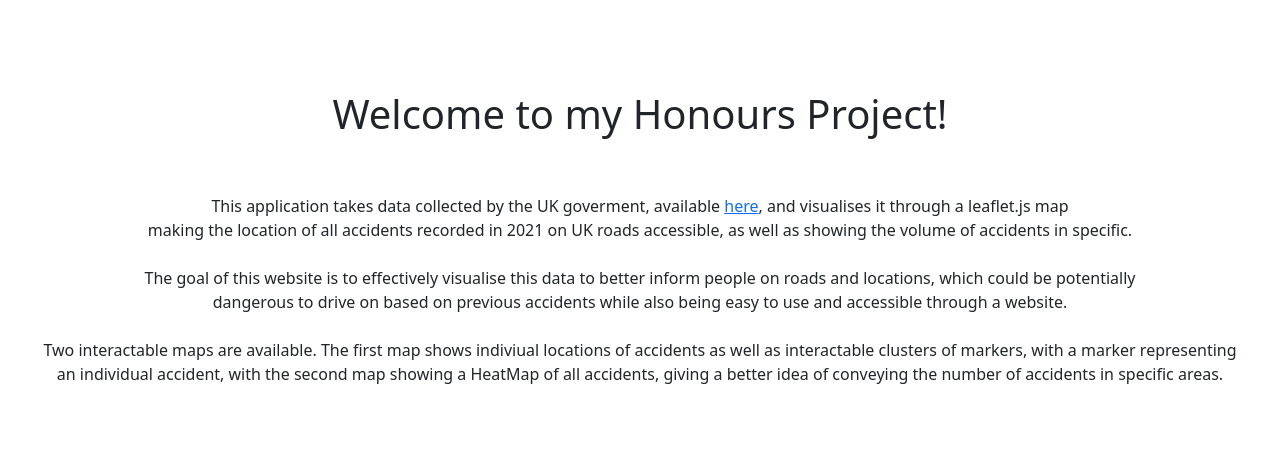
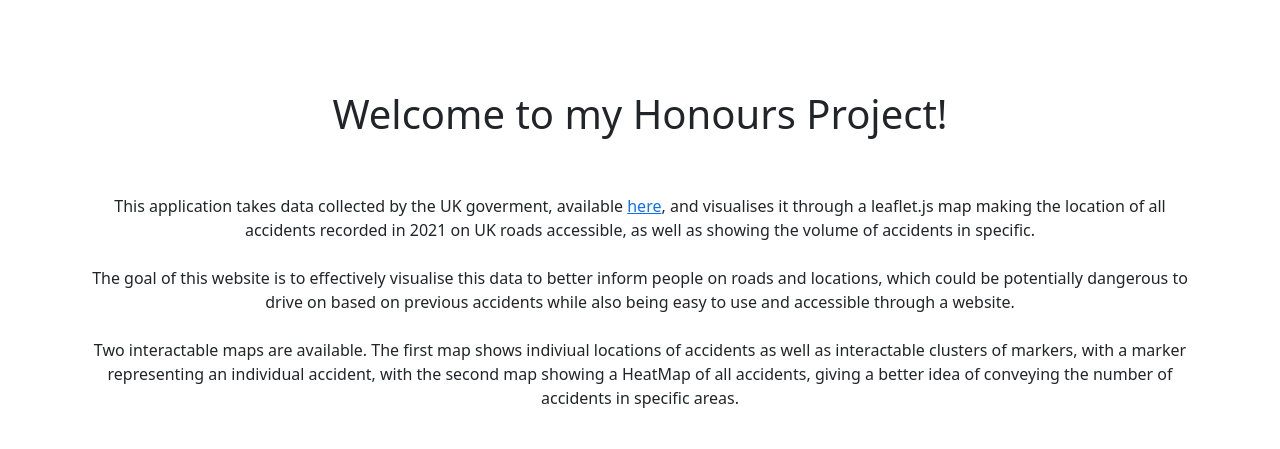
Before and after one commit to jonyward/honours, a Django app: page / in a window 1280 px wide. Shown: the part 136-585 px from the top of the page. Run offline with Django 4.2, Linux system fonts and the light colour scheme; some libraries are stand-ins or nearby versions.

Commit message:
main and about changes

```diff
--- a/crash_vis/templates/about.html
+++ b/crash_vis/templates/about.html
@@ -7,7 +7,9 @@
 {% block content %}
     <br><br><br><br><br><br><br>
     <h1 class="text-center">About the Project</h1><br><br>
+    <div class="container-md">
         <p class="text-center">
 
         </p><br>
+    </div>
 {% endblock %}
--- a/crash_vis/templates/main.html
+++ b/crash_vis/templates/main.html
@@ -7,12 +7,14 @@
 {% block content %}
     <br><br><br><br><br><br><br>
     <h1 class="text-center">Welcome to my Honours Project!</h1><br><br>
+    <div class="container-md">
         <p class="text-center">
-            This application takes data collected by the UK goverment, available <a href="https://www.data.gov.uk/dataset/cb7ae6f0-4be6-4935-9277-47e5ce24a11f/road-safety-data">here</a>, and visualises it through a leaflet.js map<br> making the location of all accidents recorded in
+            This application takes data collected by the UK goverment, available <a href="https://www.data.gov.uk/dataset/cb7ae6f0-4be6-4935-9277-47e5ce24a11f/road-safety-data">here</a>, and visualises it through a leaflet.js map making the location of all accidents recorded in
             2021 on UK roads accessible, as well as showing the volume of accidents in specific.<br><br>
-            The goal of this website is to effectively visualise this data to better inform people on roads and locations, which could be potentially <br>dangerous to drive on based on
+            The goal of this website is to effectively visualise this data to better inform people on roads and locations, which could be potentially dangerous to drive on based on
             previous accidents while also being easy to use and accessible through a website.<br><br>
-            Two interactable maps are available. The first map shows indiviual locations of accidents as well as interactable clusters of markers, with a marker representing <br>an individual accident, with the second
+            Two interactable maps are available. The first map shows indiviual locations of accidents as well as interactable clusters of markers, with a marker representing an individual accident, with the second
             map showing a HeatMap of all accidents, giving a better idea of conveying the number of accidents in specific areas.
         </p><br>
+    </div>
 {% endblock %}
```
